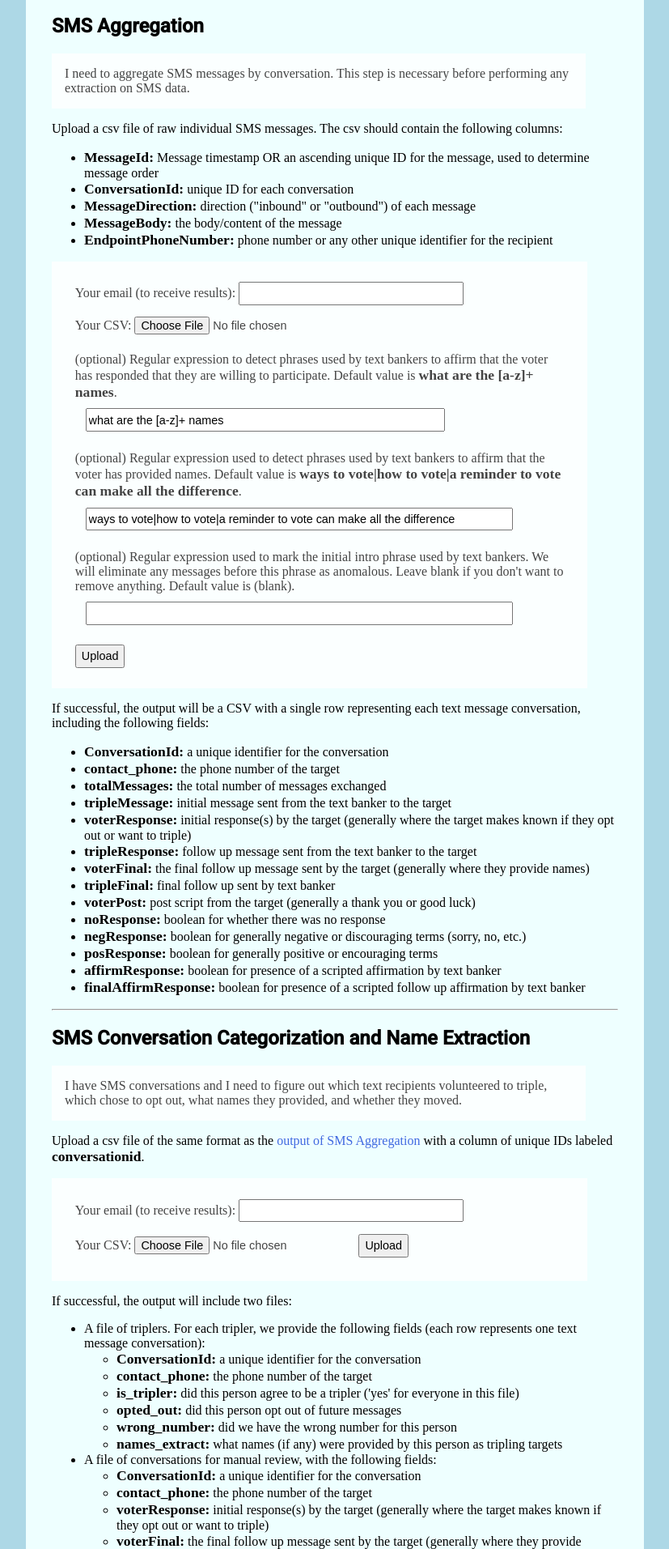
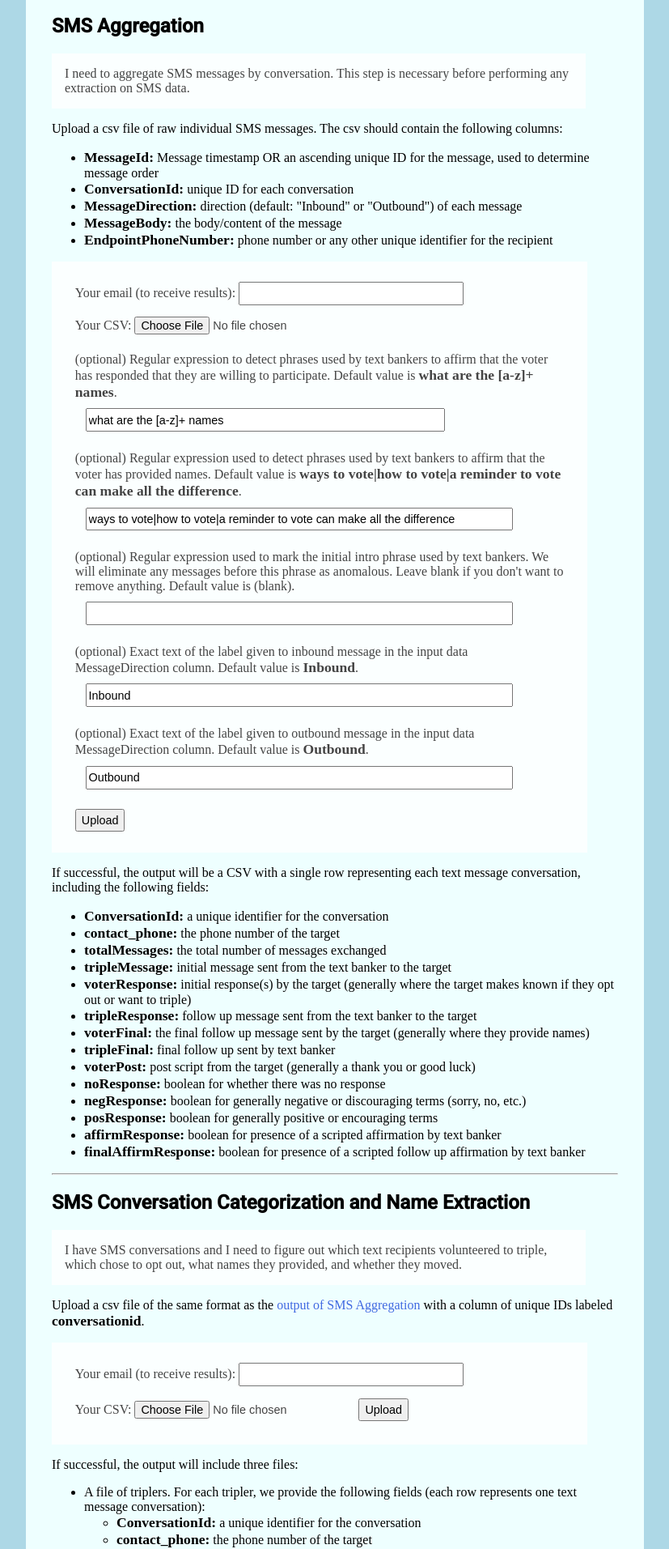
Before and after one commit to MoveOnOrg/votetripling, a Flask app: page / in a window 1280 px wide. Shown: the part 373-2286 px from the top of the page at 81% size, without its empty margins (226-1053 px from the left). Run offline with Flask 2, Linux system fonts and the light colour scheme; some web fonts are replaced.

Commit message:
specify inbound and outbound text

```diff
--- a/parser/main.py
+++ b/parser/main.py
@@ -109,10 +109,10 @@ def process_job(data):
             scripts_folder, input_file, scripts_home_dir, output_file, second_output_file,
             third_output_file)
     elif job_type == 'smsagg_file':
-        cmd = 'python {}/aggregate_text_messages.py -d {} -o {}/{} -a "{}" -af "{}" -t "{}"'.format(
+        cmd = 'python {}/aggregate_text_messages.py -d {} -o {}/{} -a "{}" -af "{}" -t "{}" -in "{}"" -out "{}"'.format(
             scripts_folder, input_file, config.RESULTS_FOLDER,
             output_file, data['aff_regex'], data['aff_regex_final'],
-            data['init_triple_phrase'])
+            data['init_triple_phrase'], data['inbound_text'], data['outbound_text'])
     else:
         err_log = "Unknown job type {}".format(job_type)
         return False, err_log, None, None
@@ -230,10 +230,14 @@ def index():
             aff_regex = None
             aff_regex_final = None
             init_triple_phrase = None
+            inbound_text = None
+            outbound_text = None
             if upload_type == 'smsagg_file':
                 aff_regex = request.form['aff_regex']
                 aff_regex_final = request.form['aff_regex_final']
                 init_triple_phrase = request.form['init_triple_phrase']
+                inbound_text = request.form['inbound_text']
+                outbound_text = request.form['outbound_text']
 
             outcome_msg = ('Queued file {} for processing as {}. Check your email '
                    'in a few minutes for results.').format(
@@ -244,7 +248,9 @@ def index():
                 'email': email,
                 'aff_regex': aff_regex,
                 'aff_regex_final': aff_regex_final,
-                'init_triple_phrase': init_triple_phrase
+                'init_triple_phrase': init_triple_phrase,
+                'inbound_text': inbound_text,
+                'outbound_text': outbound_text
             }
 
             if current_app.config['PROCESS_ASYNC']:
--- a/parser/templates/upload_form.html
+++ b/parser/templates/upload_form.html
@@ -79,7 +79,7 @@
             <ul>
                 <li><strong>MessageId:</strong> Message timestamp OR an ascending unique ID for the message, used to determine message order</li>
                 <li><strong>ConversationId:</strong> unique ID for each conversation</li>
-                <li><strong>MessageDirection:</strong> direction ("inbound" or "outbound") of each message</li>
+                <li><strong>MessageDirection:</strong> direction (default: "Inbound" or "Outbound") of each message</li>
                 <li><strong>MessageBody:</strong> the body/content of the message</li>
                 <li><strong>EndpointPhoneNumber:</strong> phone number or any other unique identifier for the recipient</li>
             </ul>
@@ -104,6 +104,14 @@
                 <div>
                     <label for="init_triple_phrase">(optional) Regular expression used to mark the initial intro phrase used by text bankers. We will eliminate any messages before this phrase as anomalous. Leave blank if you don't want to remove anything. Default value is (blank).</label>
                     <div><input type="text" id="init_triple_phrase" name="init_triple_phrase" value="" size="60"/></div>
+                </div>
+                <div>
+                    <label for="inbound_text">(optional) Exact text of the label given to inbound message in the input data MessageDirection column. Default value is <strong>Inbound</strong>.</label>
+                    <div><input type="text" id="inbound_text" name="inbound_text" value="Inbound" size="60"/></div>
+                </div>
+                <div>
+                    <label for="outbound_text">(optional) Exact text of the label given to outbound message in the input data MessageDirection column. Default value is <strong>Outbound</strong>.</label>
+                    <div><input type="text" id="outbound_text" name="outbound_text" value="Outbound" size="60"/></div>
                 </div>
                 <div>
                     <input type="submit" value="Upload" />
@@ -149,7 +157,7 @@
                 </div>
             </form>
 
-            <p>If successful, the output will include two files:
+            <p>If successful, the output will include three files:
             <ul>
                 <li>A file of triplers. For each tripler, we provide the following fields (each row represents one text message conversation):
                 <ul>
```
